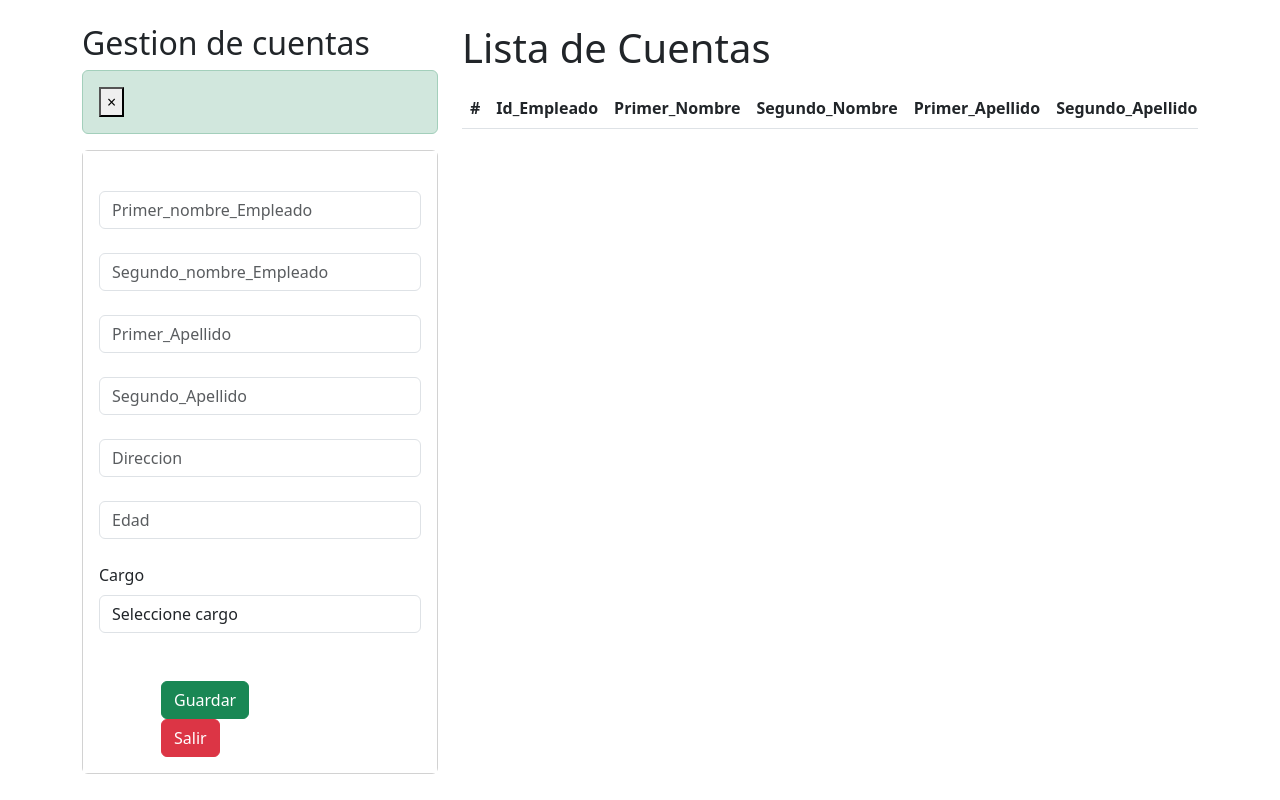
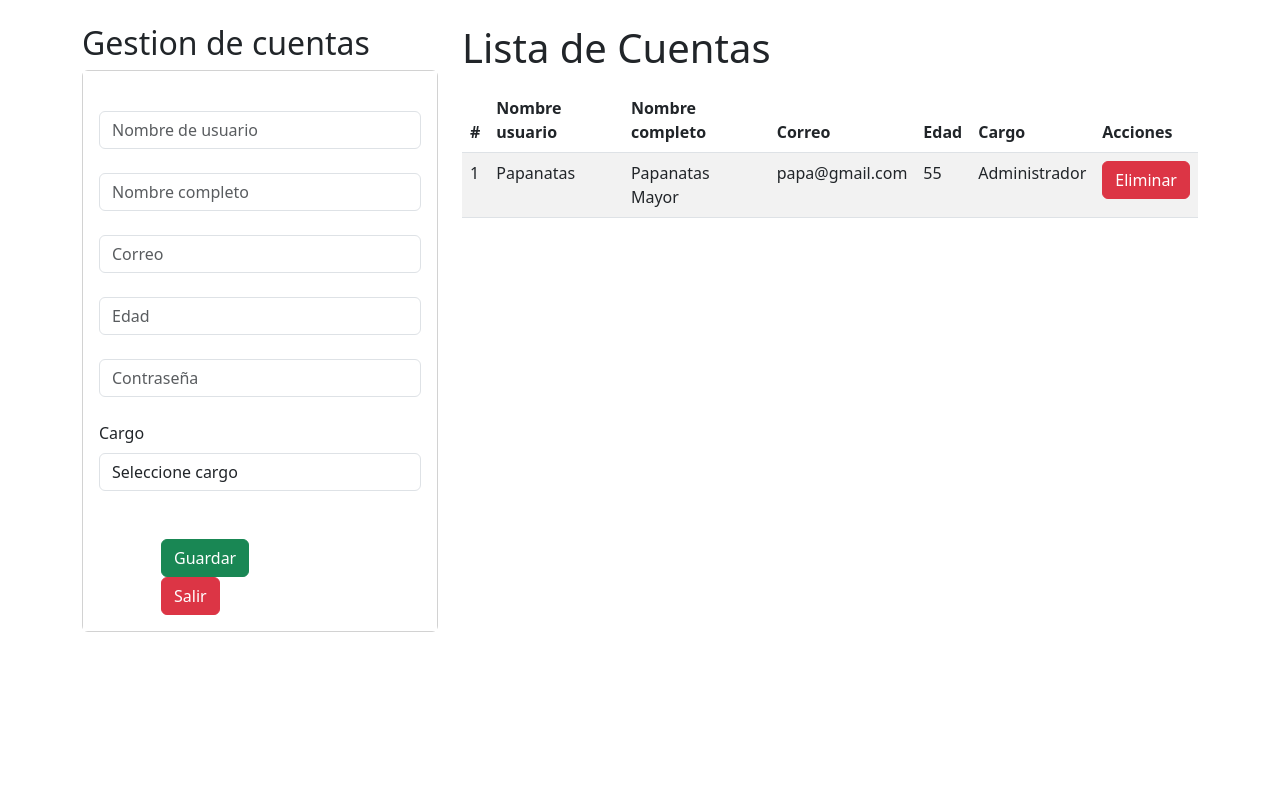
Before and after one commit to FhantomDev/Proyecto-integraci-n, a Django app: page /crud_cuentas in a window 1280 px wide. Run offline with Django 4.2, Linux system fonts and the light colour scheme; data comes from the database, SQL or seed files in the repository; data that the repository does not hold is empty; some libraries are stand-ins or nearby versions.

Commit message:
Agregado login de empleados

```diff
--- a/Ferremax/models.py
+++ b/Ferremax/models.py
@@ -53,16 +53,15 @@
 
 class empleado(models.Model):
     idEmpleado = models.AutoField(primary_key=True)
-    pNombreEmpleado = models.CharField(max_length=20, blank=False, null=False)
-    sNombreEmpleado = models.CharField(max_length=20, blank=False, null=False)
-    pApellidoEmpleado = models.CharField(max_length=20, blank=False, null=False)
-    sApellidoEmpleado = models.CharField(max_length=20, blank=False, null=False)
-    direccionEmpleado = models.CharField(max_length=100, blank=False, null=False)
+    nombreEmpleado = models.CharField(max_length=20, blank=False, null=False)
+    nombreCompleto = models.CharField(max_length=20, blank=False, null=False)
+    correo = models.CharField(max_length=20, blank=False, null=False)
     edad = models.IntegerField()
+    contraseña = models.CharField(max_length=20, blank=False, null=False)
     cargo = models.ForeignKey("cargo", on_delete=models.CASCADE)
 
     def __str__(self):
-        return str(self.pNombreEmpleado)+" "+str(self.pApellidoEmpleado)
+        return str(self.nombreCompleto)
 
 
 class usuario(models.Model):
--- a/Ferremax/templates/core/crud_cuentas.html
+++ b/Ferremax/templates/core/crud_cuentas.html
@@ -7,7 +7,6 @@
     <title>CRUD cuentas</title>
     <link href="https://cdn.jsdelivr.net/npm/bootstrap@5.3.0/dist/css/bootstrap.min.css" rel="stylesheet" integrity="sha384-9ndCyUaIbzAi2FUVXJi0CjmCapSmO7SnpJef0486qhLnuZ2cdeRhO02iuK6FUUVM" crossorigin="anonymous">
     <meta name="viewport" content="width=device-width, initial-scale=1" />
-
   </head>
   <body>
     <div id="cont_fondo">
@@ -16,34 +15,27 @@
           <div class="col-sm-12 col-md-6 col-lg-4 col-xl-4">
             <h2>Gestion de cuentas</h2>
 
-                        <div class="alert alert-dismissible alert-success">
-                            <button type="button" class="close" data-dismiss="alert">&times;</button>
-                            <strong class="text-dark"></strong>
-                        </div>
-
             <div class="card">
               <div class="card-body" style="background-color: white;">
-                                <form action="crud_cuentas" method="POST">
+                <form action="{% url 'crud_cuentas' %}" method="POST">
                   {% csrf_token %}
                   <div class="form-group">
                     <br>
-                                        <input type="text" id="txtPrimer_nombre_Empleado" name="txtPrimer_nombre_Empleado" class="form-control" placeholder="Primer_nombre_Empleado" minlength="4"  maxlength="30" required>
+                    <input type="text" id="nombre_empleado" name="nombre_empleado" class="form-control" placeholder="Nombre de usuario" minlength="4" maxlength="30" required>
                     <br>
-                                        <input type="text" id="txtSegundo_nombre_Empleado" name="txtSegundo_nombre_Empleado" class="form-control" placeholder="Segundo_nombre_Empleado" minlength="4"  maxlength="30" required>
+                    <input type="text" id="nombre_completo" name="nombre_completo" class="form-control" placeholder="Nombre completo" minlength="4" maxlength="30" required>
                     <br>
-                                        <input type="text" id="txtPrimer_Apellido" name="txtPrimer_Apellido" class="form-control" placeholder="Primer_Apellido" minlength="4"  maxlength="30" required>
+                    <input type="email" id="correo_empleado" name="correo_empleado" class="form-control" placeholder="Correo" minlength="4" maxlength="30" required>
                     <br>
-                                        <input type="text" id="txtSegundo_Apellido" name="txtSegundo_Apellido" class="form-control" placeholder="Segundo_Apellido" minlength="4"  maxlength="30" required>
+                    <input type="number" id="edad_empleado" name="edad_empleado" class="form-control" placeholder="Edad" required>
                     <br>
-                                        <input type="text" id="txtDireccion" name="txtDireccion" class="form-control" placeholder="Direccion" minlength="4" maxlength="10" required>
-                                        <br>
-                                        <input type="number" id="txtEdad" name="txtEdad" class="form-control" placeholder="Edad" minlength="10" maxlength="100" required>
+                    <input type="password" id="contraseña_empleado" name="contraseña_empleado" class="form-control" placeholder="Contraseña" minlength="4" maxlength="100" required>
                     <br>
                     <label for="cargo" class="form-label">Cargo</label>
                     <select name="cargo" class="form-control" id="cargo" required>
                       <option value="" selected disabled>Seleccione cargo</option>
-                                          {% for c in cargo %}
-                                            <option value="{{c.idCargo}}">{{c.nombreCargo}}</option>
+                      {% for ca in Cargo %}
+                        <option value="{{ ca.idCargo }}">{{ ca.nombreCargo }}</option>
                       {% endfor %}
                     </select>
                     <br>
@@ -55,7 +47,7 @@
                     </div>
                     <br>
                     <div class="form-group">
-                                            <button type="submit" class="btn btn-danger btn-block text-white">Salir</button>
+                      <button type="button" class="btn btn-danger btn-block text-white">Salir</button>
                     </div>
                   </div>
                 </form>
@@ -69,30 +61,26 @@
                 <thead>
                   <tr>
                     <th>#</th>
-                                        <th>Id_Empleado</th>
-                                        <th>Primer_Nombre</th>
-                                        <th>Segundo_Nombre</th>
-                                        <th>Primer_Apellido</th>
-                                        <th>Segundo_Apellido</th>
-                                        <th>Direccion</th>
+                    <th>Nombre usuario</th>
+                    <th>Nombre completo </th>
+                    <th>Correo</th>
                     <th>Edad</th>
                     <th>Cargo</th>
+                    <th>Acciones</th>
                   </tr>
                 </thead>
                 <tbody>
                   {% for p in cuenta %}
                   <tr>
-                                        <td>{{forloop.counter}}</td>
-                                        <td>{{p.Id_Empleado}}</td>
-                                        <td>{{p.Primer_Nombre}}</td>
-                                        <td>{{p.Segundo_Nombre}}</td>
-                                        <td>{{p.Primer_Apellido}}</td>
-                                        <td>{{p.Segundo_Apellido}}</td>
-                                        <td>{{p.Direccion}}</td>
-                                        <td>{{p.Edad}}</td>
-                                        <td>{{p.Cargo}}</td>
-                                        <td><a href="" class="btn btn-info">Editar</a></td>
-                                        <td><a href="/EliminarCuenta/{{p.Id_Empleado}}" class="btn btn-danger" id="btneliminar">Eliminar</a></td>
+                    <td>{{ forloop.counter }}</td>
+                    <td>{{ p.nombreEmpleado }}</td>
+                    <td>{{ p.nombreCompleto }}</td>
+                    <td>{{ p.correo }}</td>
+                    <td>{{ p.edad }}</td>
+                    <td>{{ p.cargo.nombreCargo }}</td>
+                    <td>
+                      <a href="/EliminarCuenta/{{ p.idEmpleado }}" class="btn btn-danger" id="btneliminar">Eliminar</a>
+                    </td>
                   </tr>
                   {% endfor %}
                 </tbody>
@@ -106,5 +94,4 @@
   <script src="https://cdn.jsdelivr.net/npm/bootstrap@5.3.0/dist/js/bootstrap.bundle.min.js" integrity="sha384-geWF76RCwLtnZ8qwWowPQNguL3RmwHVBC9FhGdlKrxdiJJigb/j/68SIy3Te4Bkz" crossorigin="anonymous"></script>
   <script src="https://ajax.googleapis.com/ajax/libs/jquery/3.7.1/jquery.min.js"></script>
   <script src="https://cdn.jsdelivr.net/npm/sweetalert2@11"></script>
-</body>
 </html>
--- a/Ferremax/templates/core/productos.html
+++ b/Ferremax/templates/core/productos.html
@@ -69,6 +69,7 @@
     </nav>
     {% if request.session.nombreUsuario %}
     <h2 style="color:white; font-family: nonito, sans;">Bienvenido {{request.session.nombreUsuario}}</h2>
+    <a href="{% url 'Logout' %}" class="btn"><Button>cerrar sesion</Button></a>
     {% else %}
     <a href="{% url 'Login' %}" class="btn"><Button>Iniciar sesion</Button></a>
     {% endif %}  </div>
--- a/Ferremax/urls.py
+++ b/Ferremax/urls.py
@@ -18,7 +18,8 @@
     eliminarProducto,
     edicion_producto,
     IndexEmpleados,
-    salir
+    Logout,
+    EliminarCuenta
 )
 
 """ router = routers.DefaultRouter()
@@ -40,7 +41,8 @@
     path("edicion_producto/<str:pk>", edicion_producto, name="edicion_producto"),
     path("eliminarProducto/<str:pk>", eliminarProducto, name="eliminarProducto"),
     path("IndexEmpleados", IndexEmpleados, name="IndexEmpleados"),
-    path("salir", salir, name="salir"),
+    path("Logout", Logout, name="Logout"),
+    path("EliminarCuenta/<str:pk>", EliminarCuenta, name="EliminarCuenta"),
     path('api/v1/productos/', ProductoListView.as_view(), name='apiProductos'),
     path('api/v1/productos/<int:pk>/', ProductoDetailView.as_view(), name='apiProductosID'),
     path('api/v1/productos/<int:pk>/update/', ProductoUpdateView.as_view(), name='apiProductosUpdate'),
--- a/Ferremax/views.py
+++ b/Ferremax/views.py
@@ -28,40 +28,34 @@
 
 
 def crud_cuentas(request):
-    if request.method != "POST":
-        carg = cargo.objects.all()
+    if request.method == "POST":
+        nombre_empleado = request.POST["nombre_empleado"]
+        nombre_completo = request.POST["nombre_completo"]
+        correo = request.POST["correo_empleado"]
+        edad = request.POST["edad_empleado"]
+        contraseña = request.POST["contraseña_empleado"]
+        IdCar = request.POST["cargo"]
 
-        context = {
-            "cargo": carg,
-        }
+        objCar = cargo.objects.get(idCargo=IdCar)
+
+        Emp = empleado.objects.create(
+            nombreEmpleado=nombre_empleado,
+            nombreCompleto=nombre_completo,
+            correo=correo,
+            edad=edad,
+            contraseña=contraseña,
+            cargo=objCar,
+        )
+
+        Emp.save()
+        return redirect("crud_cuentas")
+
+    else:
+        Car = cargo.objects.all()
+        Empleados = empleado.objects.all()
+
+        context = {"Cargo": Car, "cuenta": Empleados}
         return render(request, "core/crud_cuentas.html", context)
-    else:
-        p_nombre_empleado = request.POST["txtPrimer_nombre_Empleado"]
-        s_nombre_empleado = request.POST["txtSegundo_nombre_Empleado"]
-        p_apellido_empleado = request.POST["txtPrimer_Apellido"]
-        s_apellido_empleado = request.POST["txtSegundo_Apellido"]
-        direccion_empleado = request.POST["txtDireccion"]
-        edad_empleado = request.POST["txtEdad"]
-        id_cargo = request.POST["cargo"]
-
-        objCargo = cargo.objects.get(idCargo=id_cargo)
-
-        emp = empleado.objects.create(
-            pNombreEmpleado=p_nombre_empleado,
-            sNombreEmpleado=s_nombre_empleado,
-            pApellidoEmpleado=p_apellido_empleado,
-            sApellidoEmpleado=s_apellido_empleado,
-            direccionEmpleado=direccion_empleado,
-            edad=edad_empleado,
-            cargo=objCargo,
-        )
-        emp.save()
-
-        context = {
-            "mensaje": "Exito"
-
-        }
-        return render(request, "core/resultado.html", context)
 
 
 def crud_productos(request):
@@ -142,11 +136,20 @@
             except usuario.DoesNotExist:
                 usu = None
 
+            try:
+                emp = empleado.objects.get(
+                    nombreEmpleado=nombre_usuario, contraseña=contraseña)
+            except empleado.DoesNotExist:
+                emp = None
+
             if usu is not None:
                 request.session["nombreUsuario"] = nombre_usuario
                 return render(request, "core/index.html")
-            else:
-                return render(request, "core/Login.html")
+            elif emp is not None:
+                request.session["nombreEmpleado"] = nombre_usuario
+                context = {
+                }
+                return render(request, "core/IndexEmpleados.html", context)
 
         return render(
             request,
@@ -306,6 +309,13 @@
     return render(request, "core/IndexEmpleados.html")
 
 
-def salir(request):
+def Logout(request):
     del request.session["nombreUsuario"]
     return redirect("index")
+
+
+def EliminarCuenta(request, pk):
+    Emp = empleado.objects.get(idEmpleado=pk)
+    Emp.delete()
+
+    return redirect("crud_cuentas")
```
Also changed, not shown: Ferremax/templates/core/Contacto.html (+15 -14 lines), Ferremax/templates/core/Nosotros.html (+21 -20 lines), Ferremax/templates/core/index.html (+11 -13 lines), Ferremax/migrations/0001_initial.py, Ferremax/migrations/0002_usuario.py (deleted), project_Ferremax.db. Lines whose indentation alone changed are shown as unchanged.
